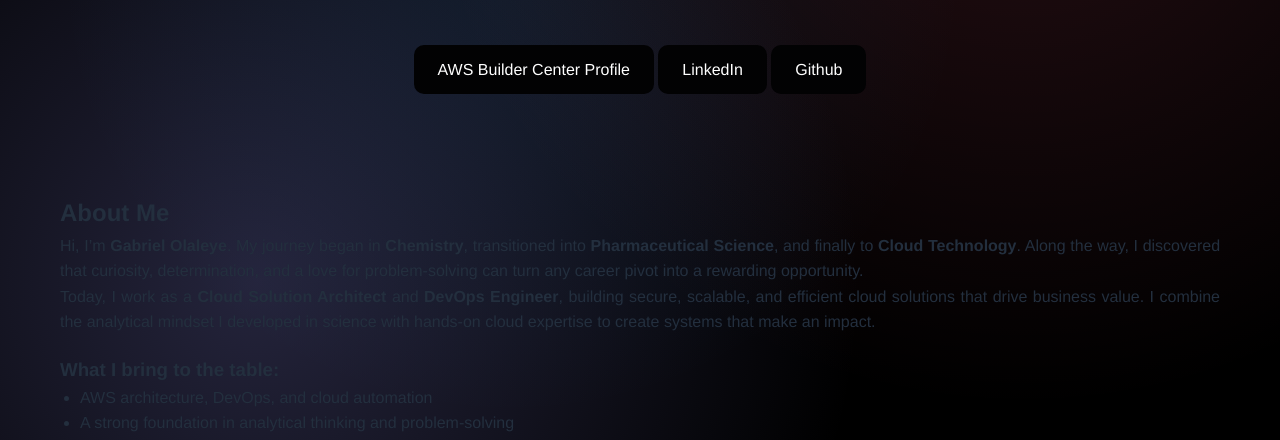
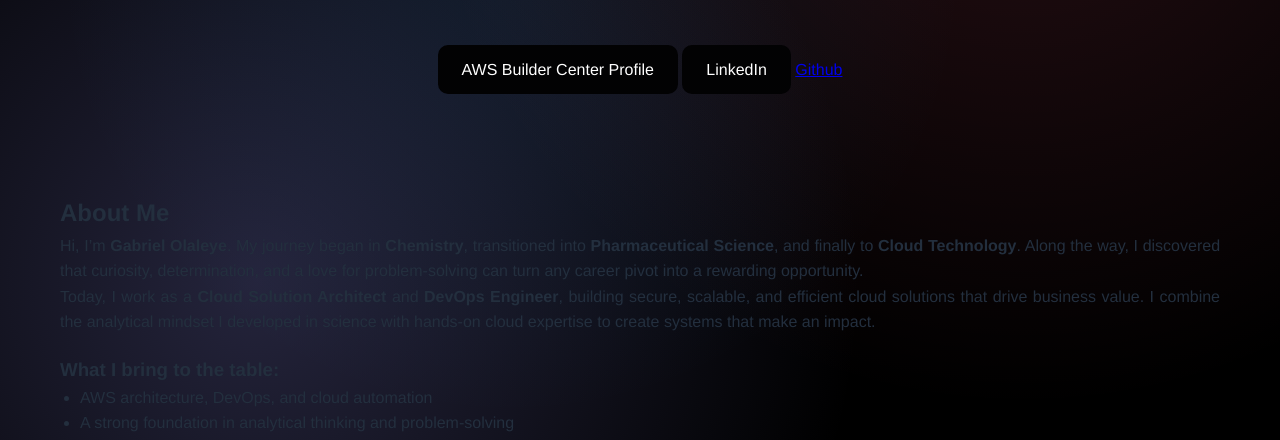
Before and after one commit to Saxangel/my-builder-challenge-website, a plain HTML site: page index.html in a window 1280 px wide. Shown: the part 357-797 px from the top of the page. Drawn offline with Linux system fonts and the light colour scheme; a script that the page names is missing.

Commit message:
Update index.html

```diff
--- a/index.html
+++ b/index.html
@@ -14,7 +14,7 @@
             <p class="tagline">DevOps Engineer | Solutions Architect | AWS Evangelist</p>
             <a href="https://builder.aws.com/community/@saxangel" target="_blank" class="aws-link">AWS Builder Center Profile</a>
             <a href="https://www.linkedin.com/in/gabrietaiwoolaleye/" target="_blank" class="aws-link">LinkedIn</a>
-            <a href="https://github.com/Saxangel" target="_blank"class="aws-link">Github</a>
+            <a href="https://github.com/Saxangel" target="_blank"class="facebook-link">Github</a>
 
         </section>
 
```
